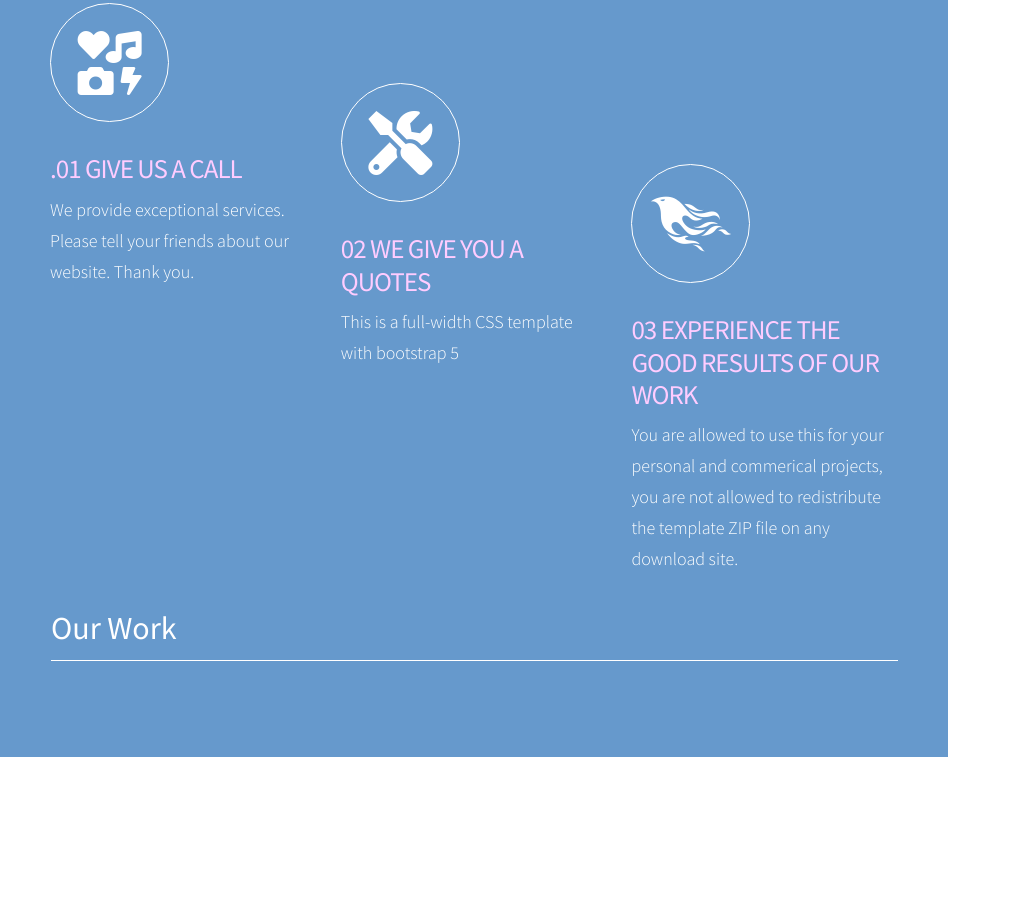
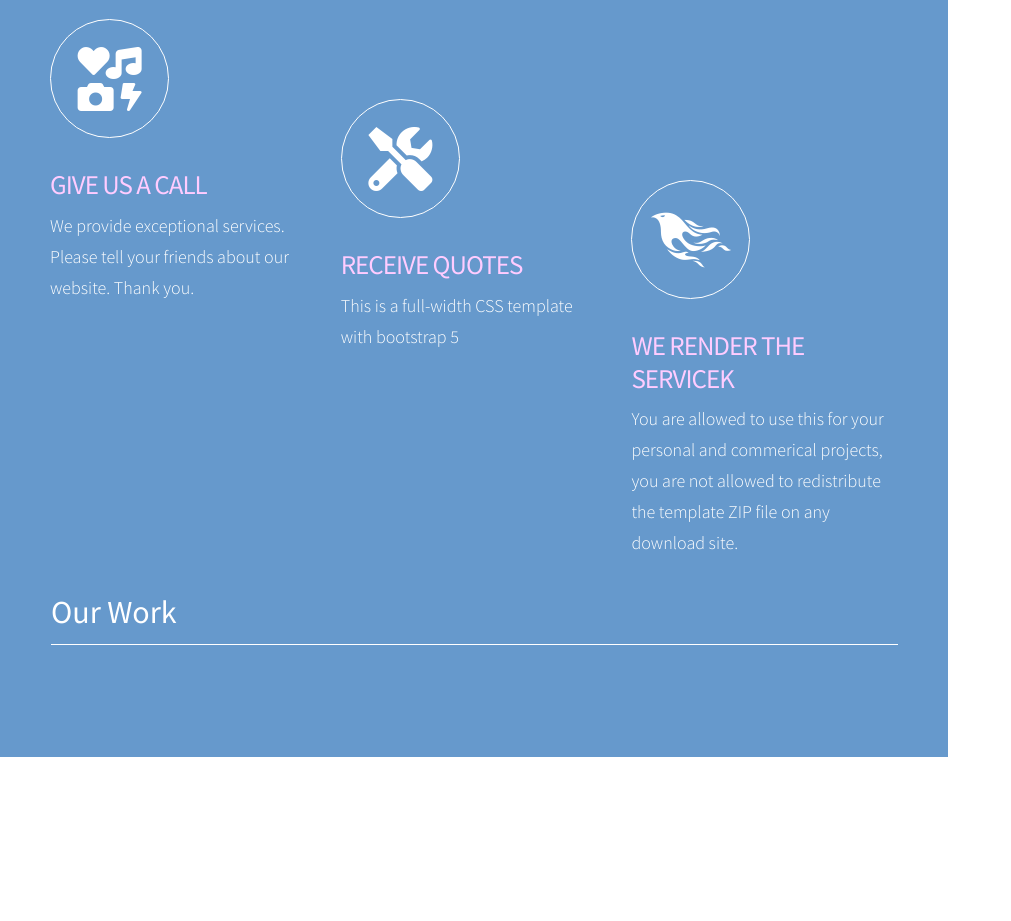
Before and after one commit to abdu-ls/fiberwave2, a plain HTML site: page index.html in a window 1280 px wide. Shown: the part 893-1814 px from the top of the page, without its empty margins (0-1011 px from the left). Drawn offline with Linux system fonts and the light colour scheme.

Commit message:
Update index.html

```diff
--- a/index.html
+++ b/index.html
@@ -66,21 +66,21 @@ https://www.tooplate.com/view/2123-simply-amazed
                         <div class="item col-md-4">
                             <div class="tm-work-item-inner">
                                 <div class="icn"><i class="fas fa-2x fa-icons"></i></div>
-                                <h3>.01 Give us a Call</h3>
+                                <h3>Give us a Call</h3>
                                 <p>We provide exceptional services. Please tell your friends about our website. Thank you.</p>
                             </div>
                         </div>
                         <div class="item col-md-4 one">
                             <div class="tm-work-item-inner">
                                 <div class="icn"><i class="fas fa-2x fa-tools"></i></div>
-                                <h3>02 We Give you a Quotes</h3>
+                                <h3>Receive Quotes</h3>
                                 <p>This is a full-width CSS template with bootstrap 5</p>
                             </div>
                         </div>
                         <div class="item col-md-4 two">
                             <div class="tm-work-item-inner">
                                 <div class="icn"><i class="fab fa-2x fa-phoenix-framework"></i></div>
-                                <h3>03 Experience the good results of our work</h3>
+                                <h3>We Render the Servicek</h3>
                                 <p>You are allowed to use this for your personal and commerical projects, you are not allowed to redistribute the template ZIP file on any download site.</p>
                             </div>
                         </div>
```
